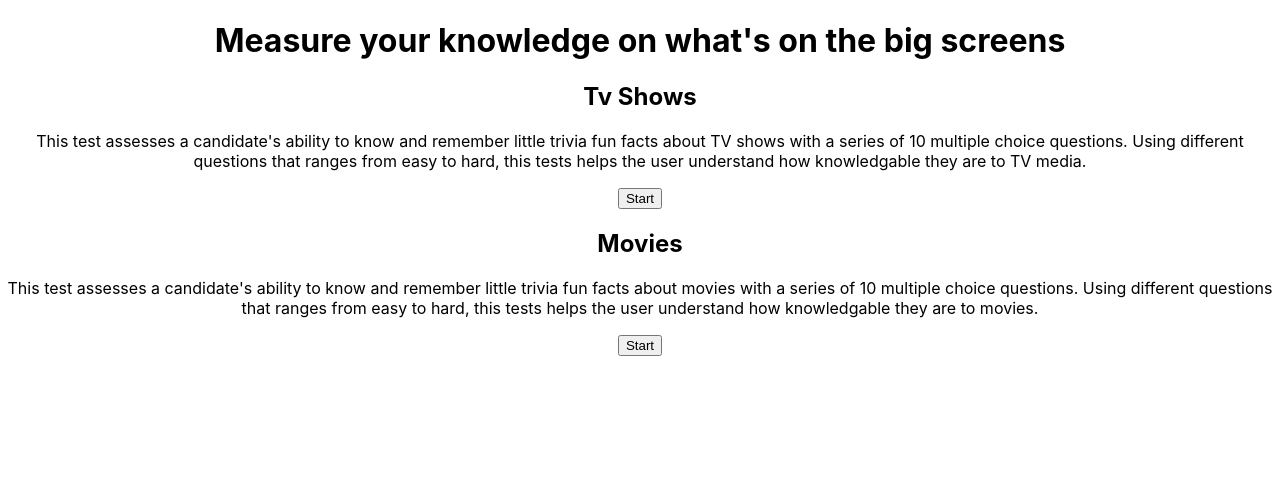
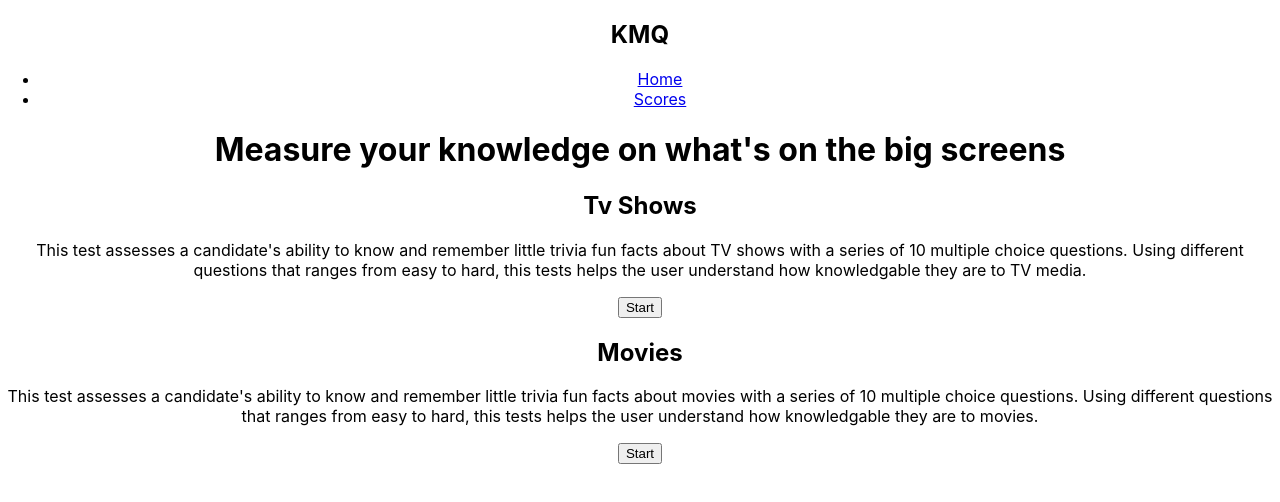
Before and after one commit to chxwcodes/kmq-assessment, a React (Create React App) app: page / in a window 1280 px wide. Shown: the top 502 px of the page. Built offline with nearby package versions, Linux system fonts and the light colour scheme.

Commit message:
final features with react router, added in nav/header

```diff
--- a/src/App.js
+++ b/src/App.js
@@ -5,11 +5,10 @@ import { Routes, Route } from 'react-router-dom';
 // test data
 import { quizData } from './data/quizData';
 // components
+import Header from './components/Header';
 import StartTest from './components/StartTest';
 import DisplayTest from './components/DisplayTest';
-
-//pages
-import ScorePage from './pages/ScorePage';
+import ScorePage from './components/ScorePage';
 
 function App() {
   const [testData, setTestData] = useState('');
@@ -20,6 +19,7 @@ function App() {
 
   return (
     <div className="App">
+      <Header />
 
       <Routes>
         <Route path='/' element={!testData ? <StartTest handleStartTest={handleStartTest} /> : <DisplayTest testData={testData} setTestData={setTestData} />} />
--- /dev/null
+++ b/src/components/Header.js
@@ -0,0 +1,14 @@
+import { Link } from 'react-router-dom';
+
+export default function Header() {
+  return (
+    <nav>
+      <h2>KMQ</h2>
+
+      <ul>
+        <li><Link to='/'>Home</Link></li>
+        <li><Link to='/scores'>Scores</Link></li>
+      </ul>
+    </nav>
+  )
+}
```
Also changed, not shown: src/components/ScorePage.js (renamed from src/pages/ScorePage.js).
